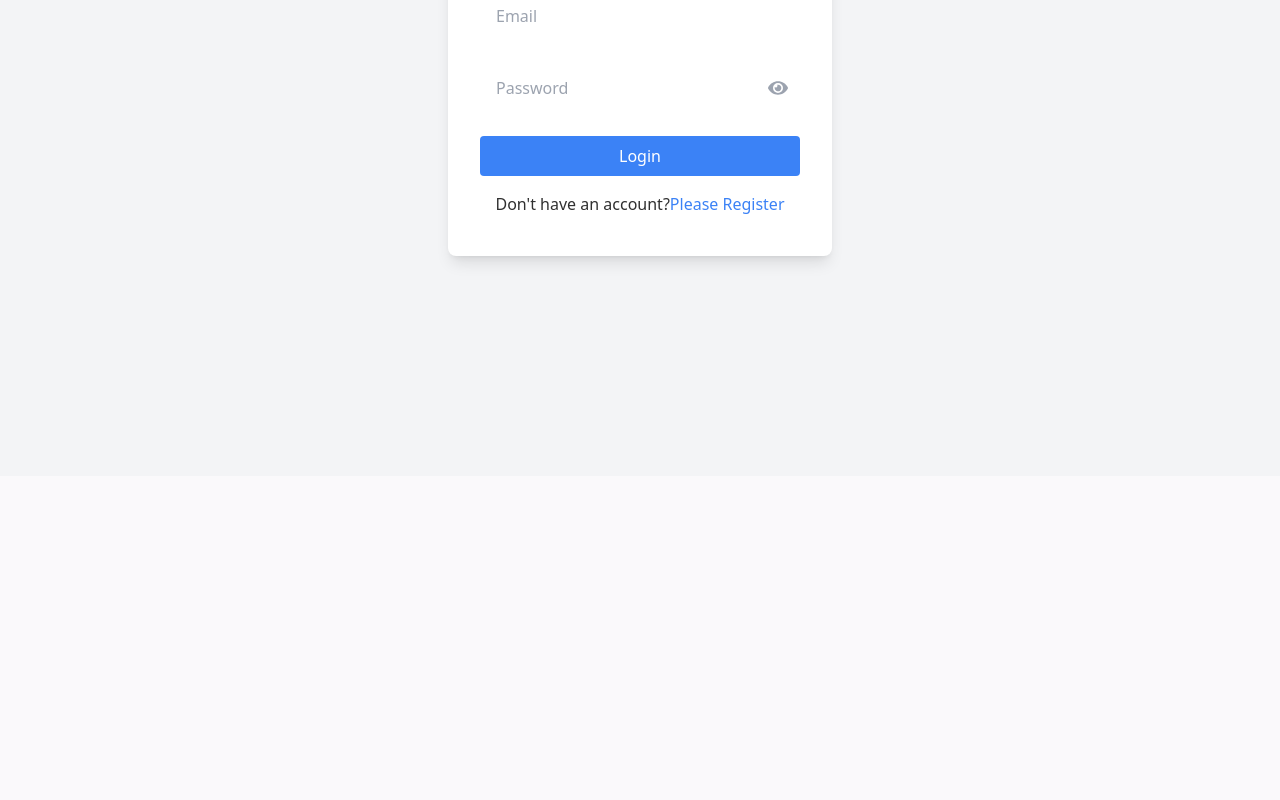
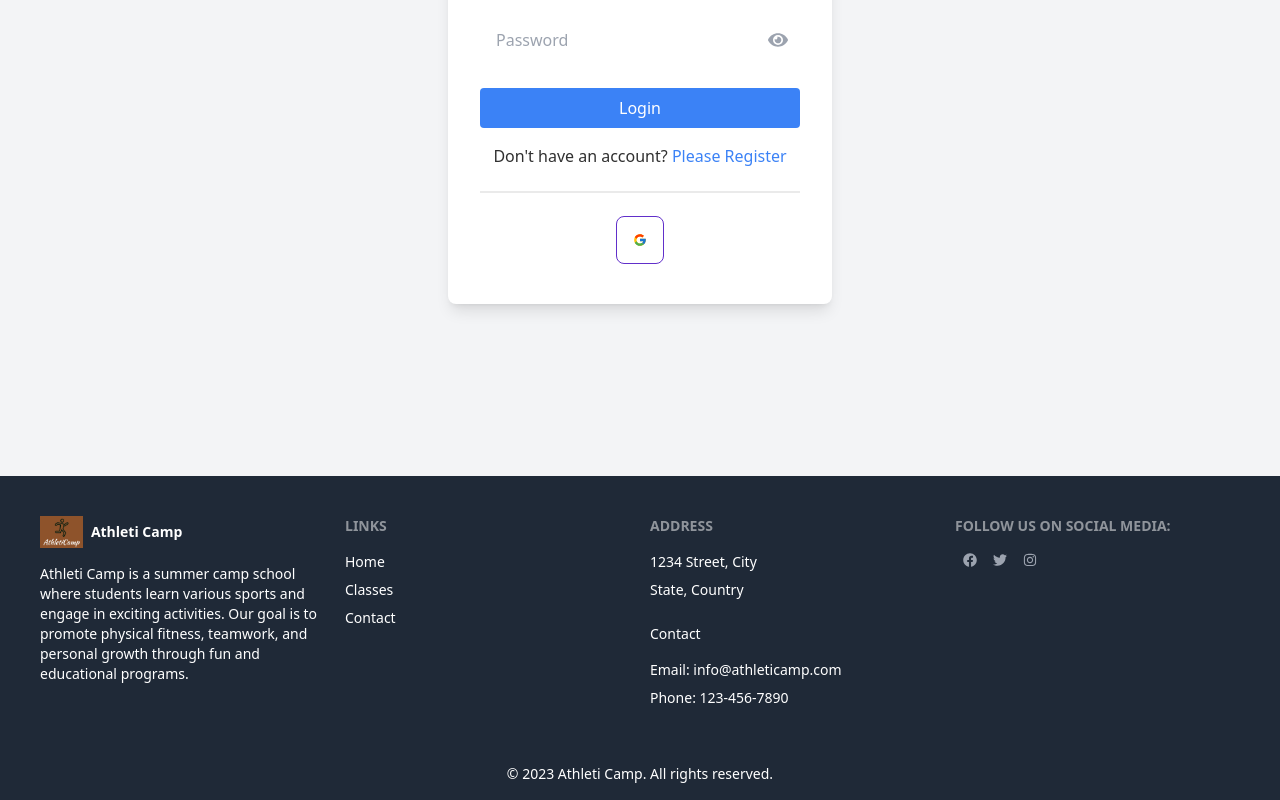
Before and after one commit to fazlerabbyrifat/athleti-camp-client, a React (Vite) app: page /login in a window 1280 px wide. Shown: the part 324-1124 px from the top of the page. Before the commit the page ends 800 px from the top, so only its background shows below. Built offline with nearby package versions, Linux system fonts and the light colour scheme; no server answers.

Commit message:
footer added

```diff
--- a/src/layout/Main.jsx
+++ b/src/layout/Main.jsx
@@ -1,12 +1,14 @@
 import React from 'react';
 import { Outlet } from 'react-router-dom';
 import Navbar from '../pages/Shared/Navbar/Navbar';
+import Footer from '../pages/Shared/Footer/Footer';
 
 const Main = () => {
     return (
         <div>
             <Navbar></Navbar>
             <Outlet></Outlet>
+            <Footer></Footer>
         </div>
     );
 };
--- /dev/null
+++ b/src/pages/Classes/Classes.jsx
@@ -0,0 +1,11 @@
+import React from 'react';
+
+const Classes = () => {
+    return (
+        <div>
+
+        </div>
+    );
+};
+
+export default Classes;
--- a/src/pages/Home/PopularInstructors/PopularInstructor.jsx
+++ b/src/pages/Home/PopularInstructors/PopularInstructor.jsx
@@ -10,7 +10,6 @@ const PopularInstructor = () => {
       .get("http://localhost:5000/popular-instructors")
       .then((res) => {
         setPopularInstructors(res.data);
-        console.log(res.data);
       })
       .catch((err) => {
         console.error(err);
--- a/src/pages/Login/Login.jsx
+++ b/src/pages/Login/Login.jsx
@@ -3,29 +3,30 @@ import { useForm } from "react-hook-form";
 import { FaEye, FaEyeSlash } from "react-icons/fa";
 import { Link } from "react-router-dom";
 import { motion } from "framer-motion";
-import useAuth from './../../hooks/useAuth';
+import useAuth from "./../../hooks/useAuth";
 import Swal from "sweetalert2";
+import SocialLogin from "../Shared/SocialLogin/SocialLogin";
 
 const Login = () => {
   const { register, handleSubmit, reset } = useForm();
   const [showPassword, setShowPassword] = useState(false);
-  const {login} = useAuth();
+  const { login } = useAuth();
   const onSubmit = (data) => {
     login(data.email, data.password)
-    .then(result => {
+      .then((result) => {
         const user = result.user;
         Swal.fire({
-        position: 'top-end',
-        icon: 'success',
+          position: "top-end",
+          icon: "success",
           title: `${user.displayName} successfully logged in.`,
           showConfirmButton: false,
-        timer: 1500
-      })
+          timer: 1500,
+        });
         reset();
       })
-    .catch(err => {
+      .catch((err) => {
         console.error(err.message);
-    })
+      });
   };
 
   const containerVariants = {
@@ -88,11 +89,12 @@ const Login = () => {
           />
         </form>
         <p className="mt-4 text-center">
-          Don't have an account?
-          <Link to="/register" className="text-blue-500">
+          Don't have an account?{" "}
+          <Link to="/register" className="text-blue-500 hover:text-blue-800">
             Please Register
           </Link>
         </p>
+        <SocialLogin></SocialLogin>
       </motion.div>
     </div>
   );
--- a/src/pages/Register/Register.jsx
+++ b/src/pages/Register/Register.jsx
@@ -2,26 +2,48 @@ import React from "react";
 import { useForm } from "react-hook-form";
 import { Link } from "react-router-dom";
 import useAuth from "../../hooks/useAuth";
+import Swal from "sweetalert2";
+import SocialLogin from "../Shared/SocialLogin/SocialLogin";
 
 const Register = () => {
   const {
     register,
     handleSubmit,
     watch,
+    reset,
     formState: { errors },
   } = useForm();
 
   const { createUser, updateUserProfile } = useAuth();
 
   const onSubmit = (data) => {
-    console.log(data)
+    console.log(data);
     createUser(data.email, data.password)
       .then((result) => {
         const loggedUser = result.user;
-        updateUserProfile(data.name, data.photoUrl)
-        .then(() => {
-
-        })
+        updateUserProfile(data.name, data.photoUrl).then(() => {
+          const savedUser = { name: data.name, email: data.email };
+          fetch("http://localhost:5000/users", {
+            method: "POST",
+            headers: {
+              "content-type": "application/json",
+            },
+            body: JSON.stringify(savedUser),
+          })
+            .then((res) => res.json())
+            .then((data) => {
+              if (data.insertedId) {
+                reset();
+                Swal.fire({
+                  position: "top-end",
+                  icon: "success",
+                  title: "Your account created successfully",
+                  showConfirmButton: false,
+                  timer: 1500,
+                });
+              }
+            });
+        });
       })
       .catch((err) => {
         console.error(err.message);
@@ -34,8 +56,10 @@ const Register = () => {
   };
 
   return (
-    <div>
-      <h2 className="text-5xl font-bold uppercase text-center mb-5">Register your account</h2>
+    <div className="mb-5">
+      <h2 className="text-5xl font-bold uppercase text-center mb-5">
+        Register your account
+      </h2>
       <div className="flex justify-center">
         <div className="w-1/3">
           <form
@@ -188,13 +212,14 @@ const Register = () => {
                 value="Register"
               />
             </div>
-            <Link
-              to="/login"
-              className="inline-block align-baseline font-bold text-sm text-blue-500 hover:text-blue-800"
-            >
-              Already registered? Please Login
+          </form>
+          <p className="mt-4 text-center">
+            Already registered?{" "}
+            <Link to="/login" className="text-blue-500 hover:text-blue-800">
+              Please Login
             </Link>
-          </form>
+          </p>
+          <SocialLogin></SocialLogin>
         </div>
       </div>
     </div>
--- /dev/null
+++ b/src/pages/Shared/Footer/Footer.jsx
@@ -0,0 +1,75 @@
+import React from "react";
+import { Link } from "react-router-dom";
+import logo from "../../../assets/logo.png";
+import { FaFacebook, FaInstagram, FaTwitter } from "react-icons/fa";
+
+const Footer = () => {
+  return (
+    <>
+      <footer className="footer grid-cols-1 md:grid-cols-2 lg:grid-cols-4 gap-5 p-10 bg-gray-800 text-white">
+        <div className="mb-6 md:mb-0 w-full">
+          <div className="flex items-center">
+            <img src={logo} alt="Logo" className="h-8 mr-2" />
+            <h3 className="text-white font-bold">Athleti Camp</h3>
+          </div>
+          <p className="text-sm mt-2">
+            Athleti Camp is a summer camp school where students learn various
+            sports and engage in exciting activities. Our goal is to promote
+            physical fitness, teamwork, and personal growth through fun and
+            educational programs.
+          </p>
+        </div>
+        <div>
+          <span className="footer-title">Links</span>
+          <ul>
+            <li className="mb-2">
+              <Link to="/" className="hover:text-gray-500">
+                Home
+              </Link>
+            </li>
+            <li className="mb-2">
+              <Link to="/classes" className="hover:text-gray-500">
+                Classes
+              </Link>
+            </li>
+            <li className="mb-2">
+              <Link to="/contact" className="hover:text-gray-500">
+                Contact
+              </Link>
+            </li>
+          </ul>
+        </div>
+        <div>
+          <span className="footer-title">Address</span>
+          <p>1234 Street, City</p>
+          <p>State, Country</p>
+          <h3 className="text-white mt-4 mb-2">Contact</h3>
+          <p>Email: info@athleticamp.com</p>
+          <p>Phone: 123-456-7890</p>
+        </div>
+        <div>
+          <span className="footer-title">Follow us on social media:</span>
+          <ul className="text-gray-400 text-center">
+            <li className="inline-block mx-2">
+              <FaFacebook />
+            </li>
+            <li className="inline-block mx-2">
+              <FaTwitter />
+            </li>
+            <li className="inline-block mx-2">
+              <FaInstagram />
+            </li>
+          </ul>
+        </div>
+      </footer>
+      <footer className="footer footer-center p-4 bg-gray-800 text-white">
+        <div>
+          <p>&copy; {new Date().getFullYear()} Athleti Camp. All rights
+              reserved.</p>
+        </div>
+      </footer>
+    </>
+  );
+};
+
+export default Footer;
--- a/src/pages/Shared/Navbar/Navbar.jsx
+++ b/src/pages/Shared/Navbar/Navbar.jsx
@@ -21,7 +21,7 @@ const Navbar = () => {
         <Link>Instructors</Link>
       </li>
       <li>
-        <Link>Classes</Link>
+        <Link to="/classes">Classes</Link>
       </li>
       <li>
         <Link>Dashboard</Link>
--- a/src/pages/Shared/SocialLogin/SocialLogin.jsx
+++ b/src/pages/Shared/SocialLogin/SocialLogin.jsx
@@ -41,7 +41,7 @@ const SocialLogin = () => {
       <div className="text-center">
         <button
           onClick={handleGoogleLogin}
-          className="btn btn-square btn-outline"
+          className="btn btn-square btn-accent btn-outline"
         >
           <FcGoogle></FcGoogle>
         </button>
--- a/src/providers/AuthProvider.jsx
+++ b/src/providers/AuthProvider.jsx
@@ -24,7 +24,7 @@ const AuthProvider = ({children}) => {
 
     const googleLogin = () => {
         setLoading(true);
-        return signInWithPopup(auth, googleLogin);
+        return signInWithPopup(auth, googleProvider);
     }
 
     const logout = () => {
--- a/src/routes/Routes.jsx
+++ b/src/routes/Routes.jsx
@@ -3,6 +3,7 @@ import Main from "../layout/Main";
 import Home from "../pages/Home/Home/Home";
 import Login from "../pages/Login/Login";
 import Register from "../pages/Register/Register";
+import Classes from "../pages/Classes/Classes";
 
 const router = createBrowserRouter([
     {
@@ -20,6 +21,10 @@ const router = createBrowserRouter([
             {
                 path: '/register',
                 element: <Register></Register>
+            },
+            {
+                path: '/classes',
+                element: <Classes></Classes>
             }
         ]
     }
```
Lines whose indentation alone changed are shown as unchanged.
